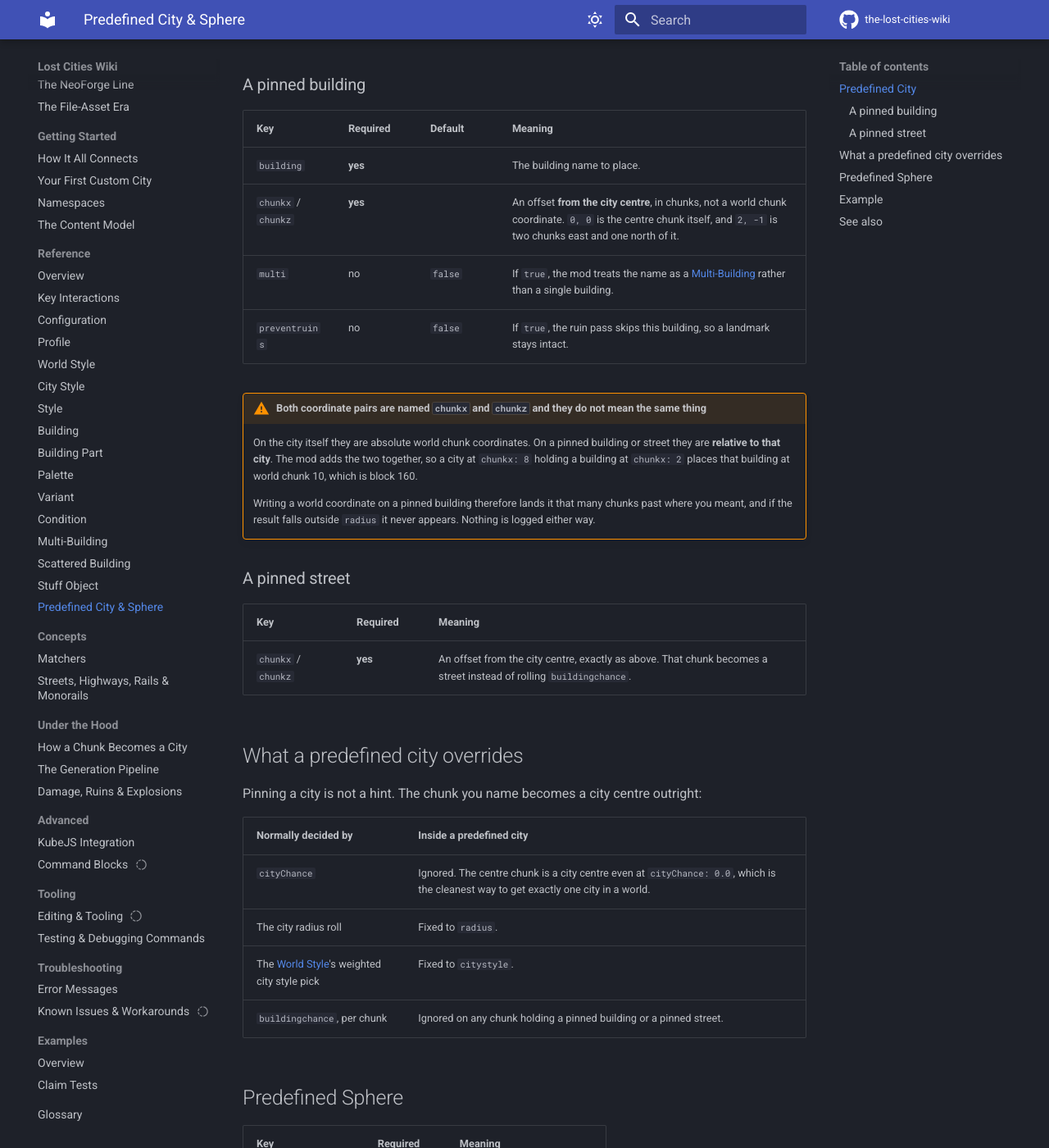
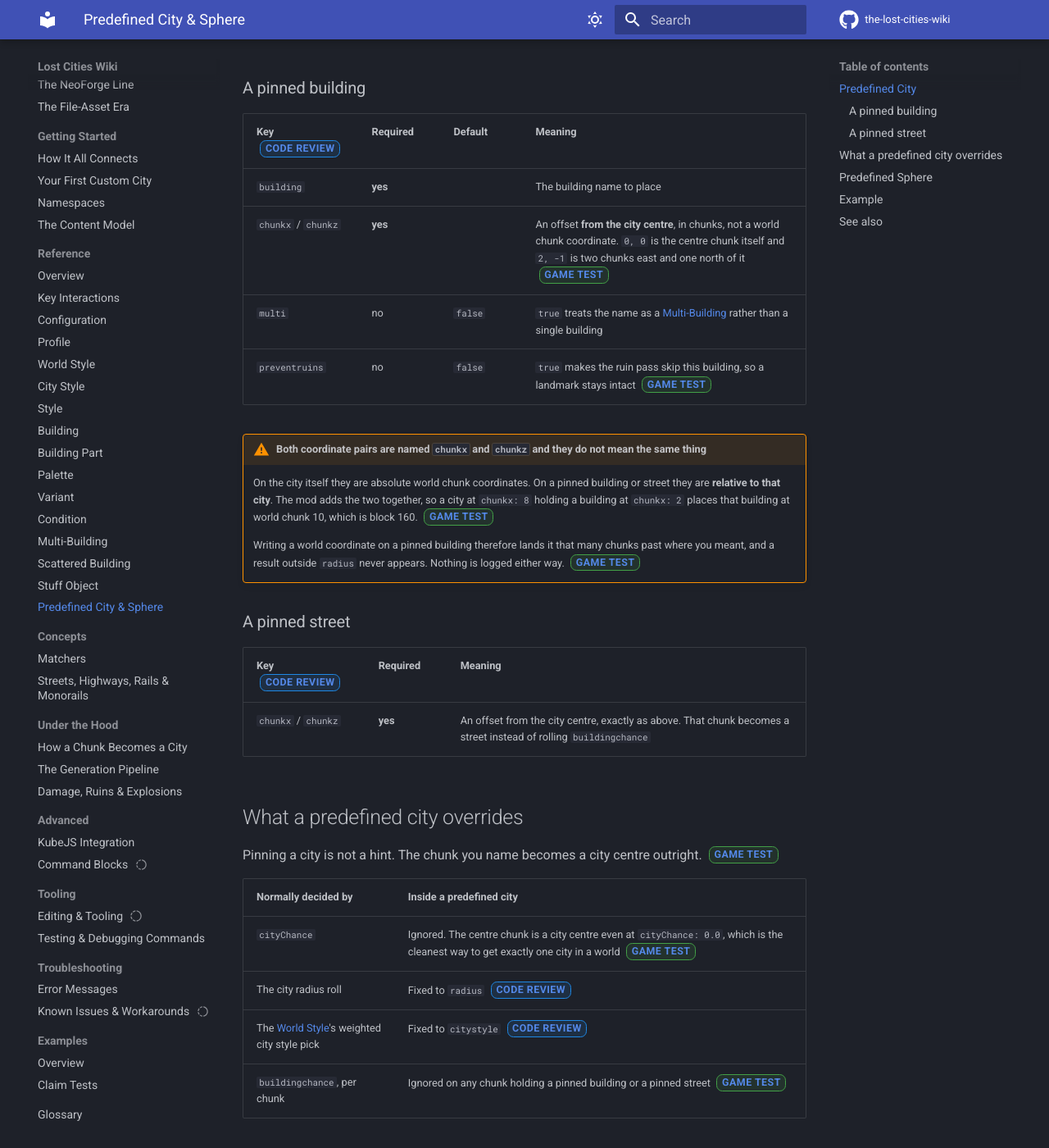
Before and after one commit to RinkyDinkyNooble/the-lost-cities-wiki, an MkDocs documentation site: the page built from docs/reference/predefined.md, in a window 1280 px wide and 1400 px high, scrolled down 899 px. Shown: the whole window at 82% size. Built offline with MkDocs 1.6.1 and Material for MkDocs 9.7.7, drawn with Linux system fonts in a browser that asks for light colours; comment, search, counter and statistics services are not loaded; some of the changed text lies outside the part shown.

Commit message:
Verify the glossary, reference index and four asset pages
glossary, reference/index, scattered, predefined. The reference index
said a broken link means content "silently never loads"; that is the
fourth page carrying the same wrong sentence.

Scattered buildings and predefined spheres are marked unverified rather
than quietly presented as tested. Both are read out of the codec and
neither has been generated on the rig.

Co-Authored-By: Claude Opus 5 <noreply@anthropic.com>

````diff
--- a/docs/reference/predefined.md
+++ b/docs/reference/predefined.md
@@ -1,14 +1,16 @@
+---
+claims: verified
+---
+
 # Predefined City and Sphere Reference
 
 !!! tip "TL;DR"
-    A predefined city or sphere pins that feature to an exact dimension and chunk coordinate, instead of letting generation choose. The mod ships no examples of either type, but both are fully supported.
+    A predefined city or sphere pins that feature to an exact dimension and chunk coordinate instead of letting generation choose. The mod ships no examples of either type, and both work. [game test](../examples/claim-tests.md#pre-2){.v .v-g}
 
 !!! note "The sphere keys are absent in 6.0.3"
-    `centerx`, `centerz`, `chunkx`, `chunkz`, `dimension` and `radius` exist in
-    5.3.29 and again from 6.1.6 onward, but not in 6.0.3. See
-    [Key availability](../versions/key-availability.md).
+    `centerx`, `centerz`, `chunkx`, `chunkz`, `dimension` and `radius` exist in 5.3.29 and again from 6.1.6 onward, but not in 6.0.3. See [Key availability](../versions/key-availability.md). [code review](../examples/claim-tests.md#ref-1){.v .v-c}
 
-The folder names carry no underscore:
+The folder names carry no underscore: <!-- noclaim -->
 
 ```
 data/<namespace>/lostcities/predefinedcities/<name>.json
@@ -17,61 +19,56 @@ data/<namespace>/lostcities/predefinedspheres/<name>.json
 
 ## Predefined City
 
-| Key | Required | Meaning |
+| Key [code review](../examples/claim-tests.md#ref-1){.v .v-c} | Required | Meaning |
 |---|---|---|
-| `dimension` | **yes** | The dimension ID this applies to. |
-| `chunkx` / `chunkz` | **yes** | The centre chunk coordinate. |
-| `radius` | **yes** | The radius, in chunks. |
-| `citystyle` | **yes** | The city style to use here. |
-| `buildings` | no | A list of pinned buildings. See the table below. |
-| `streets` | no | A list of pinned streets, each `{chunkx, chunkz}`. |
+| `dimension` | **yes** | The dimension ID this applies to |
+| `chunkx` / `chunkz` | **yes** | The centre chunk coordinate |
+| `radius` | **yes** | The radius, in chunks |
+| `citystyle` | **yes** | The city style to use here |
+| `buildings` | no | A list of pinned buildings. See the table below |
+| `streets` | no | A list of pinned streets, each `{chunkx, chunkz}` |
 
 ### A pinned building
 
-| Key | Required | Default | Meaning |
+| Key [code review](../examples/claim-tests.md#ref-1){.v .v-c} | Required | Default | Meaning |
 |---|---|---|---|
-| `building` | **yes** | | The building name to place. |
-| `chunkx` / `chunkz` | **yes** | | An offset **from the city centre**, in chunks, not a world chunk coordinate. `0, 0` is the centre chunk itself, and `2, -1` is two chunks east and one north of it. |
-| `multi` | no | `false` | If `true`, the mod treats the name as a [Multi-Building](multibuilding.md) rather than a single building. |
-| `preventruins` | no | `false` | If `true`, the ruin pass skips this building, so a landmark stays intact. |
+| `building` | **yes** | | The building name to place |
+| `chunkx` / `chunkz` | **yes** | | An offset **from the city centre**, in chunks, not a world chunk coordinate. `0, 0` is the centre chunk itself and `2, -1` is two chunks east and one north of it [game test](../examples/claim-tests.md#pre-1){.v .v-g} |
+| `multi` | no | `false` | `true` treats the name as a [Multi-Building](multibuilding.md) rather than a single building |
+| `preventruins` | no | `false` | `true` makes the ruin pass skip this building, so a landmark stays intact [game test](../examples/claim-tests.md#pre-3){.v .v-g} |
 
 !!! warning "Both coordinate pairs are named `chunkx` and `chunkz` and they do not mean the same thing"
-    On the city itself they are absolute world chunk coordinates. On a pinned
-    building or street they are **relative to that city**. The mod adds the two
-    together, so a city at `chunkx: 8` holding a building at `chunkx: 2` places
-    that building at world chunk 10, which is block 160.
+    On the city itself they are absolute world chunk coordinates. On a pinned building or street they are **relative to that city**. The mod adds the two together, so a city at `chunkx: 8` holding a building at `chunkx: 2` places that building at world chunk 10, which is block 160. [game test](../examples/claim-tests.md#pre-1){.v .v-g}
 
-    Writing a world coordinate on a pinned building therefore lands it that many
-    chunks past where you meant, and if the result falls outside `radius` it
-    never appears. Nothing is logged either way.
+    Writing a world coordinate on a pinned building therefore lands it that many chunks past where you meant, and a result outside `radius` never appears. Nothing is logged either way. [game test](../examples/claim-tests.md#pre-1){.v .v-g}
 
 ### A pinned street
 
-| Key | Required | Meaning |
+| Key [code review](../examples/claim-tests.md#ref-1){.v .v-c} | Required | Meaning |
 |---|---|---|
-| `chunkx` / `chunkz` | **yes** | An offset from the city centre, exactly as above. That chunk becomes a street instead of rolling `buildingchance`. |
+| `chunkx` / `chunkz` | **yes** | An offset from the city centre, exactly as above. That chunk becomes a street instead of rolling `buildingchance` |
 
 ## What a predefined city overrides
 
-Pinning a city is not a hint. The chunk you name becomes a city centre outright:
+Pinning a city is not a hint. The chunk you name becomes a city centre outright. [game test](../examples/claim-tests.md#pre-2){.v .v-g}
 
 | Normally decided by | Inside a predefined city |
 |---|---|
-| `cityChance` | Ignored. The centre chunk is a city centre even at `cityChance: 0.0`, which is the cleanest way to get exactly one city in a world. |
-| The city radius roll | Fixed to `radius`. |
-| The [World Style](worldstyle.md)'s weighted city style pick | Fixed to `citystyle`. |
-| `buildingchance`, per chunk | Ignored on any chunk holding a pinned building or a pinned street. |
+| `cityChance` | Ignored. The centre chunk is a city centre even at `cityChance: 0.0`, which is the cleanest way to get exactly one city in a world [game test](../examples/claim-tests.md#pre-2){.v .v-g} |
+| The city radius roll | Fixed to `radius` [code review](../examples/claim-tests.md#ref-2){.v .v-c} |
+| The [World Style](worldstyle.md)'s weighted city style pick | Fixed to `citystyle` [code review](../examples/claim-tests.md#ref-2){.v .v-c} |
+| `buildingchance`, per chunk | Ignored on any chunk holding a pinned building or a pinned street [game test](../examples/claim-tests.md#pre-1){.v .v-g} |
 
 ## Predefined Sphere
 
-| Key | Required | Meaning |
+| Key [code review](../examples/claim-tests.md#ref-1){.v .v-c} | Required | Meaning |
 |---|---|---|
-| `dimension` | **yes** | The dimension ID. |
-| `chunkx` / `chunkz` | **yes** | The chunk coordinate. |
-| `centerx` / `centerz` | **yes** | The sphere centre, in blocks. |
-| `radius` | **yes** | The sphere radius. |
+| `dimension` | **yes** | The dimension ID |
+| `chunkx` / `chunkz` | **yes** | The chunk coordinate |
+| `centerx` / `centerz` | **yes** | The sphere centre, in blocks |
+| `radius` | **yes** | The sphere radius |
 
-Every key on a predefined sphere is required. There are no optional keys.
+Every key on a predefined sphere is required, and there are no optional ones. The sphere half of this page has never been generated, unlike the city half. [code review](../examples/claim-tests.md#ref-1){.v .v-c} [unverified](../examples/claim-tests.md#ref-3){.v .v-u}
 
 ## Example
 
@@ -92,14 +89,16 @@ Every key on a predefined sphere is required. There are no optional keys.
 }
 ```
 
-The city covers world chunks 0 to 16 on both axes. `town_hall` lands on chunk
-8, 8, that is block 128, 128. `office` lands on chunk 10, 8, that is block 160,
-128. The street sits between them on chunk 9, 8.
+The city covers world chunks 0 to 16 on both axes. `town_hall` lands on chunk 8, 8, that is block 128, 128. `office` lands on chunk 10, 8, that is block 160, 128. The street sits between them on chunk 9, 8. [game test](../examples/claim-tests.md#pre-1){.v .v-g}
+
+!!! danger "Pin to the dimension the profile is actually driving"
+    Choosing a profile with the **Cities** button makes the **overworld** the Lost Cities world, while `dimensionsWithProfiles` wires `lostcities:lostcity`. A city pinned to the wrong one of those appears not to generate at all, with nothing logged. The shipped example packs pin to both. [game test](../examples/claim-tests.md#cfg-5){.v .v-g}
 
 !!! note "`onlyPredefined` turns off random spheres"
-    A profile's `cityspheres.onlyPredefined` makes the mod generate predefined spheres and nothing else. Use it when you want a fixed, hand-placed set rather than a random scatter. See [Profile](profile.md#cityspheres).
+    A profile's `cityspheres.onlyPredefined` makes the mod generate predefined spheres and nothing else, for a fixed hand-placed set rather than a random scatter. See [Profile](profile.md#cityspheres). [code review](../examples/claim-tests.md#ref-1){.v .v-c}
 
 ## See also
 
 - [City Style Reference](citystyle.md)
-- [Profile Reference](profile.md) for `spawnCity` and `spawnSphere`, which name these assets
+- [Configuration](config.md) for wiring a profile to a dimension
+- [Profile Reference](profile.md) for `spawnCity` and `spawnSphere`, which name these assets <!-- noclaim -->
````
Also changed, not shown: docs/glossary.md (+20 -16 lines), docs/reference/index.md (+22 -20 lines), docs/reference/scattered.md (+30 -27 lines).
